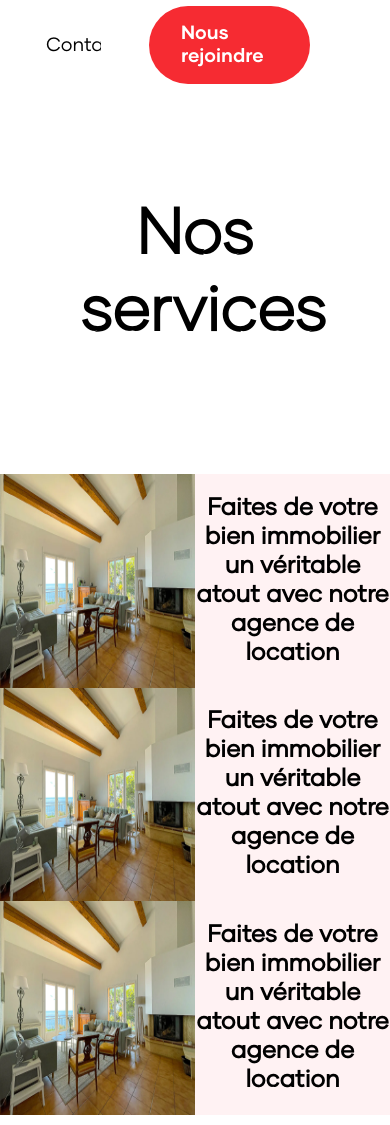
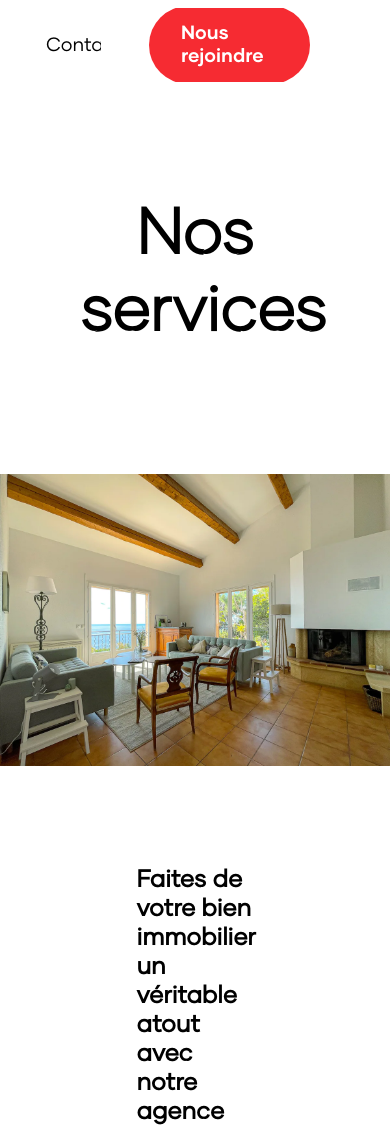
Before and after one commit to byodd/hostin-agency, a plain HTML site: page nos-services.html in a window 390 px wide. Shown: the top 1125 px of the page. Drawn offline with Linux system fonts and the light colour scheme.

Commit message:
try responsive

```diff
--- a/css/pages.css
+++ b/css/pages.css
@@ -36,9 +36,9 @@ header {
     top: 0;
     left: 0;
     height: 4.625rem;
-    padding-top: 0.5rem;
+    margin-top: 0.5rem;
     background-color: #ffffff;
-    padding-bottom: 0.5rem;
+    margin-bottom: 0.5rem;
     z-index: 100;
     font-family: 'Gilmer Regular', Arial, Helvetica, sans-serif;
     transition: all .3s;
@@ -83,7 +83,7 @@ header .logo a img{
 	left: 0;
 	width: 100%;
 	height: 0.1em;
-	background-color: rgb(255, 255, 255);
+	background-color: rgb(0, 0, 0);
 	opacity: 0;
 	transition: opacity 300ms, transform 300ms;
 }
@@ -138,17 +138,24 @@ h1 {
     display: flex;
     flex-direction: row;
     width: 100%;
-    background-color: #f62b320f;
 }
 
 .p1z1 img {
-    width: 50%;
+    width: 60%;
 }
 
 .p1z1 .bio {
     align-self: center;
+    width: 30%;
+    text-align: left;
+    padding: 5rem;
+}
+
+.biobig{
     width: 50%;
-    text-align: center;
+    padding: 10rem;
+    text-align: left;
+    font-size: 3rem;
 }
 
 .visible{
@@ -157,3 +164,23 @@ h1 {
 .visible div{
     opacity: 1;
 }
+
+
+
+@media screen and (max-width: 965px) {
+    .p1z1 {
+        flex-direction: column;
+        width: 100%;
+    }
+
+    .p1z1 img {
+        width: 100%;
+    }
+
+    .bio, .biobig {
+        width: 100%;
+        padding-left: 5rem;
+    }
+
+
+}
--- a/nos-services.html
+++ b/nos-services.html
@@ -7,7 +7,7 @@
     <link rel="stylesheet" href="css/pages.css">
     <link rel="icon" type="image/x-icon" href="img/logosquared.ico">
     <title>Hostin agency</title>
-    <script src="./script.js" defer></script>
+    <script src="js/script.js" defer></script>
 </head>
 <body>
     <header class="visible">
@@ -29,12 +29,14 @@
             <img src="img/airbnb1.webp" alt="airbnb1">
             <div class="bio">
                 <h2>Faites de votre bien immobilier un véritable atout avec notre agence de location</h2>
+                <p>Devenez propriétaire d'un bien rentable grâce à notre expertise et notre réseau de sites de location</p>
             </div>
         </div>
         <div class="p1z1">
-            <img src="img/airbnb1.webp" alt="airbnb1">
-            <div class="bio">
-                <h2>Faites de votre bien immobilier un véritable atout avec notre agence de location</h2>
+            <div class="biobig">
+                <p>Vous êtes propriétaire d'un bien immobilier et vous souhaitez en tirer le meilleur parti ?</p>
+                <p>Nous sommes là pour vous aider.</p>
+                <p> Notre agence spécialisée dans la location de biens immobiliers à l'international vous offre une expertise unique pour maximiser vos revenus locatifs.</p>
             </div>
         </div>
         <div class="p1z1">
```
Also changed, not shown: js/script.js (renamed from script.js).
